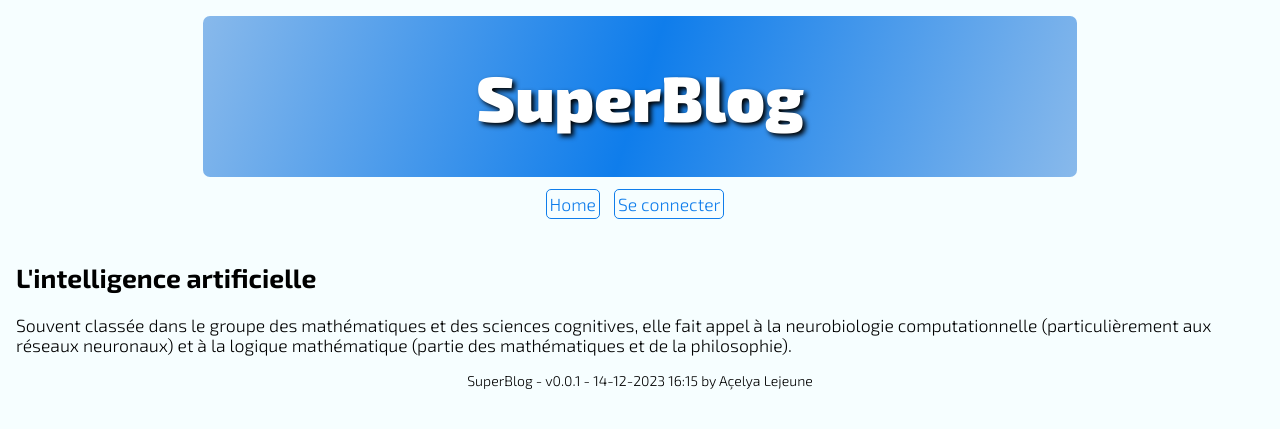
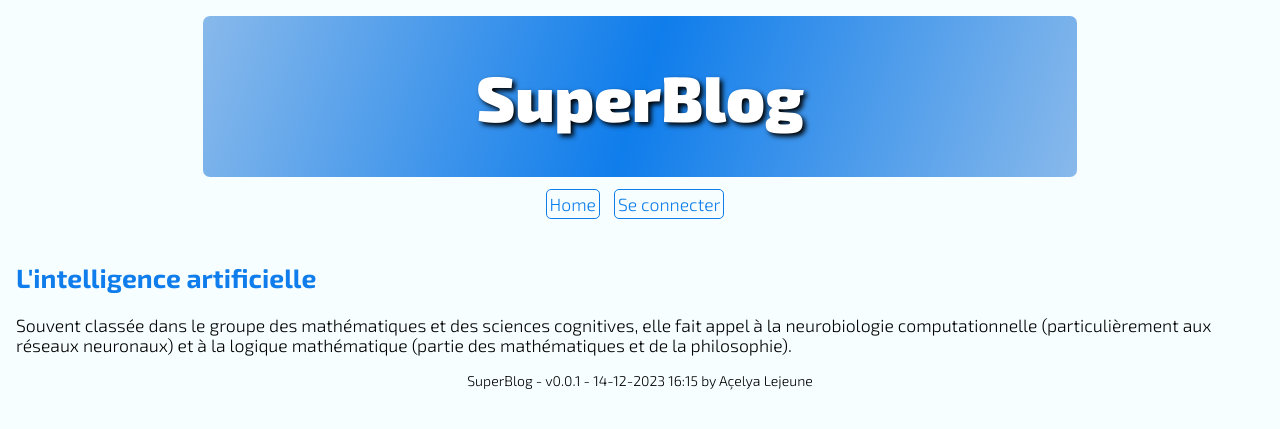
Before and after one commit to LejeuneA/SuperBlog, a PHP site: page /article.php?id=3 in a window 1280 px wide. Shown: the top 429 px of the page. Run offline with PHP 8.4, Linux system fonts and the light colour scheme; data comes from the database, SQL or seed files in the repository; data that the repository does not hold is empty; some libraries are stand-ins or nearby versions.

Commit message:
Update styles.css

```diff
--- a/assets/css/styles.css
+++ b/assets/css/styles.css
@@ -36,6 +36,10 @@ footer{
 h1 {
     color: var(--h1-title-app);
     font-weight: 900;
+}
+
+#message h2 {
+    color: rgb(15, 125, 235);
 }
 
 .container {
```
